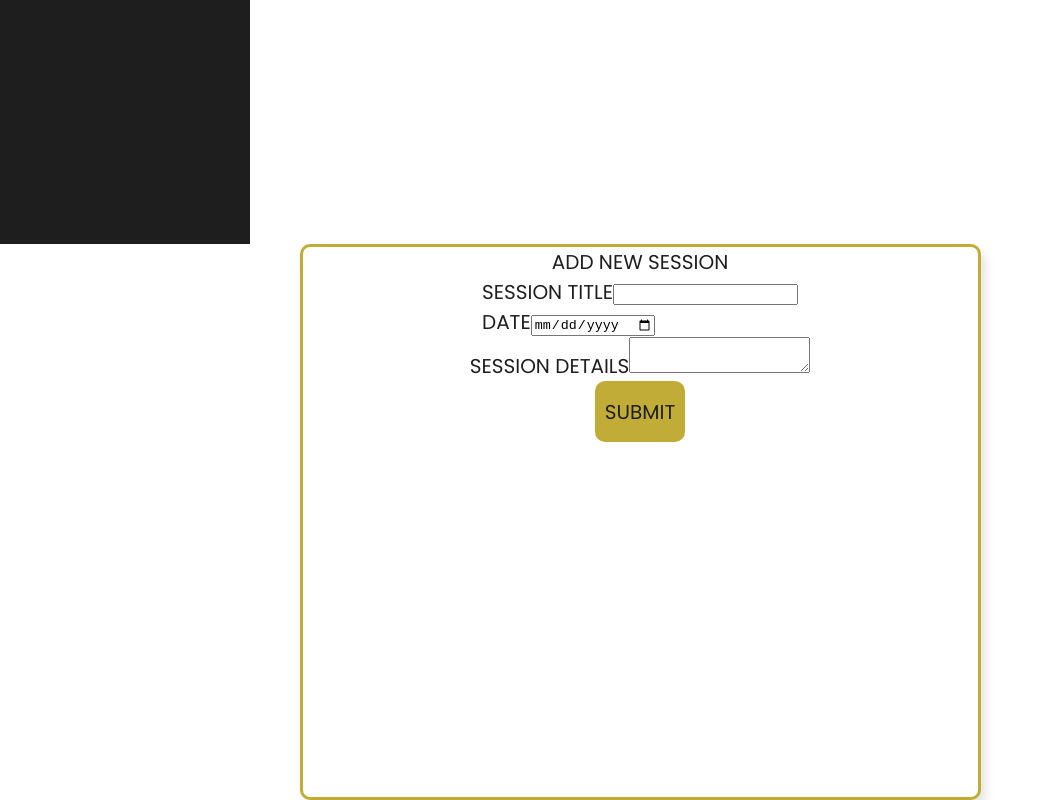
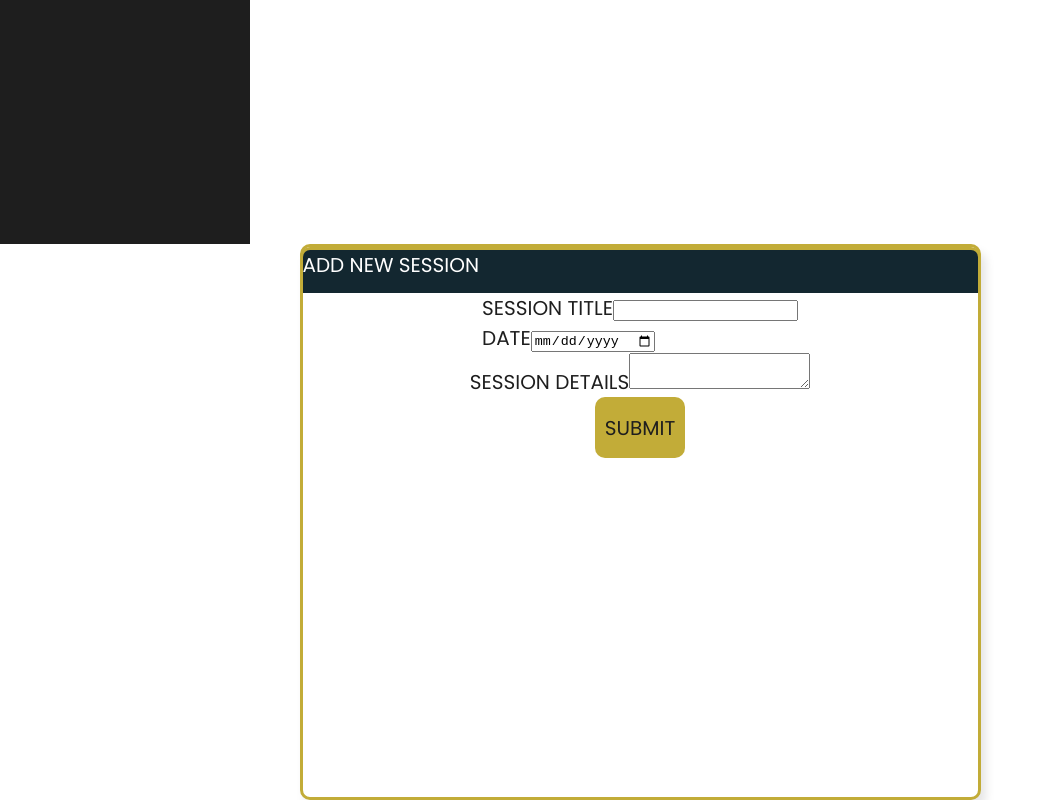
Before and after one commit to alliebourden/fableforge, a React (Vite) app: page /session-editor in a window 1280 px wide. Shown: the part 781-1581 px from the top of the page, without its empty margins (0-1049 px from the left). Built offline with nearby package versions, Linux system fonts and the light colour scheme.

Commit message:
style - add new session class and style

```diff
--- a/src/App.css
+++ b/src/App.css
@@ -110,6 +110,17 @@ button {
   line-height: normal;
 }
 
+.add-new-session {
+  width: 675px;
+  height: 43px;
+  border-radius: 10px 10px 0px 0px;
+  border-top: 3px solid #c2ac38;
+  border-right: 3px solid #c2ac38;
+  border-left: 3px solid #c2ac38;
+  background: #132730;
+  color: #ffffff;
+}
+
 * {
   margin: 0;
 }
--- a/src/components/SessionForm.jsx
+++ b/src/components/SessionForm.jsx
@@ -10,7 +10,7 @@ const SessionForm = ({ onAddSession }) => {
 
   return (
     <form onSubmit={handleSubmit(onSubmit)} className="session-form">
-      <div>
+      <div className="add-new-session">
         <p>Add New Session</p>
       </div>
       <div className="top-section">
```
